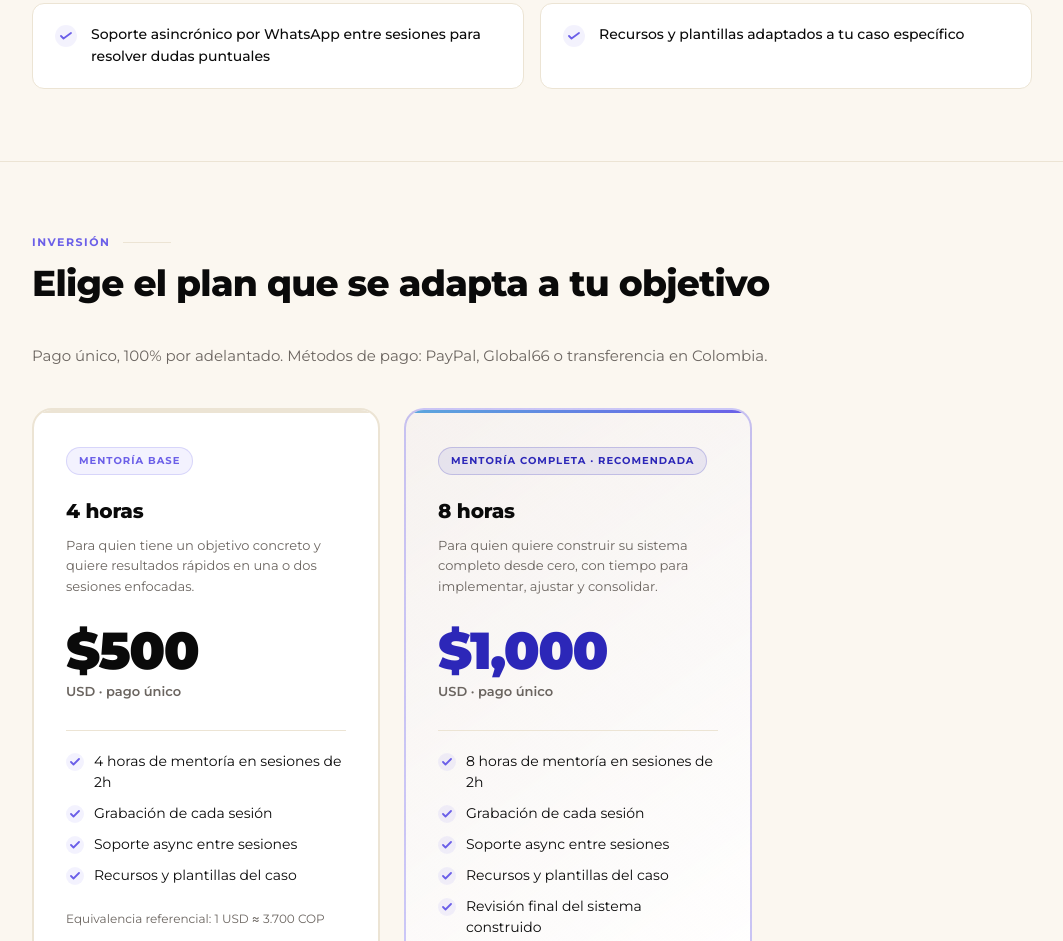
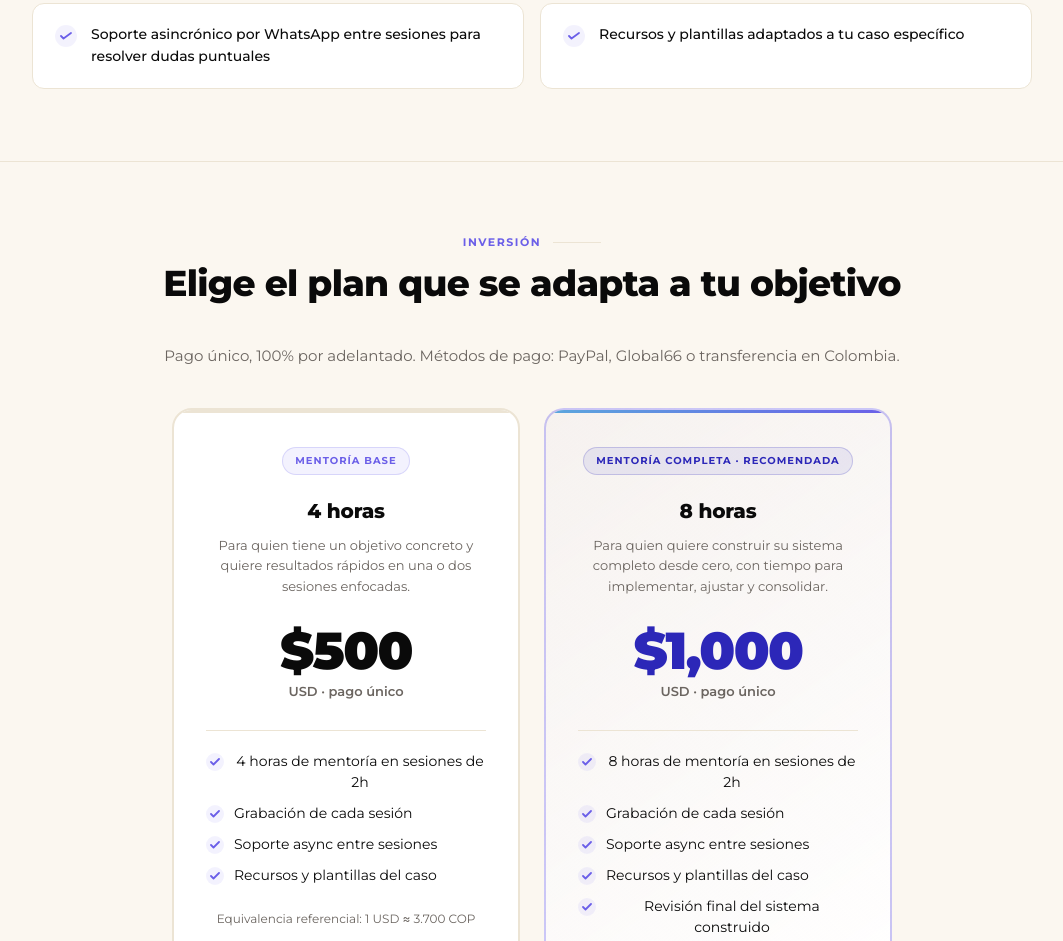
Before and after one commit to sarasystec/systec-web, a website: page mentorias/index.html in a window 1280 px wide. Shown: the part 1745-2686 px from the top of the page, without its empty margins (108-1171 px from the left). Drawn offline with Linux system fonts and the light colour scheme.

Commit message:
Update: centrar pricing y link WhatsApp en landing mentorías

```diff
--- a/mentorias/index.html
+++ b/mentorias/index.html
@@ -357,7 +357,7 @@ footer {
     Sesiones privadas con Sara Castellanos, consultora certificada de Notion con experiencia
     en empresas de servicios en LATAM y España.
   </p>
-  <a href="mailto:sara@systechub.com?subject=Quiero%20una%20mentor%C3%ADa%201:1" class="hero-cta">
+  <a href="https://wa.link/ail1cs" class="hero-cta">
     Reservar mi mentoría
   </a>
 </section>
@@ -470,11 +470,11 @@ footer {
 <div class="section-divider"><div></div></div>
 
 <!-- PRICING -->
-<section class="pricing-section">
-  <div class="section-label">Inversión</div>
+<section class="pricing-section" style="text-align:center;">
+  <div class="section-label" style="justify-content:center;">Inversión</div>
   <h2>Elige el plan que se adapta a tu objetivo</h2>
   <p class="pricing-intro">Pago único, 100% por adelantado. Métodos de pago: PayPal, Global66 o transferencia en Colombia.</p>
-  <div class="pricing-grid reveal">
+  <div class="pricing-grid reveal" style="margin:0 auto;">
 
     <div class="price-card">
       <div class="price-tag">Mentoría base</div>
@@ -521,7 +521,7 @@ footer {
       Escríbeme directamente y en menos de 24 horas acordamos la primera sesión,
       el horario y el foco de trabajo.
     </p>
-    <a href="mailto:sara@systechub.com?subject=Quiero%20una%20mentor%C3%ADa%201:1%20en%20Notion" class="cta-btn">
+    <a href="https://wa.link/ail1cs%20en%20Notion" class="cta-btn">
       Escribir a Sara
     </a>
   </div>
```
